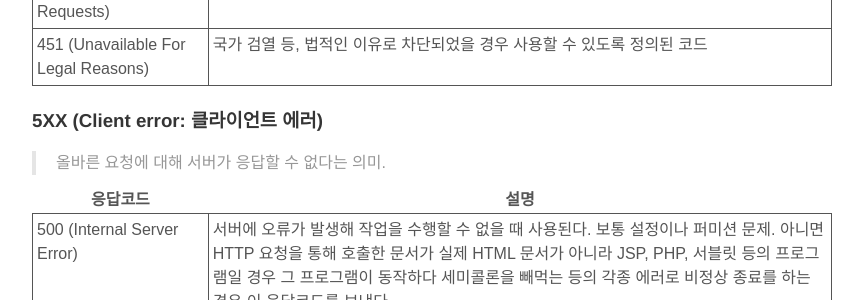
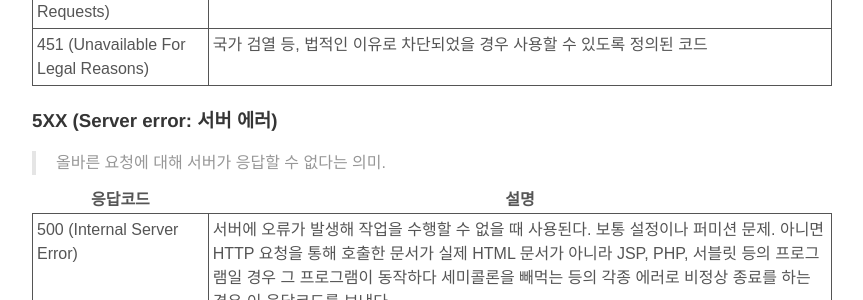
Before and after one commit to fure0/fure0.github.io, a Jekyll site: the page built from _posts/2022-01-23-http-status-code.md, in a window 1280 px wide and 900 px high, scrolled down 2398 px. Shown: the part 150-450 px from the top of the window, without its empty margins (208-1071 px from the left). Built offline with Jekyll 4.4.1, drawn with Linux system fonts in a browser that asks for light colours.

Commit message:
오타 수정

```diff
--- a/_posts/2022-01-23-http-status-code.md
+++ b/_posts/2022-01-23-http-status-code.md
@@ -82,7 +82,7 @@ author: "TY_K"
 |429 (Too Many Requests)|일정 시간 동안 너무 많은 요청을 보냈을 때 이를 거부하기 위해 사용|
 |451 (Unavailable For Legal Reasons)|국가 검열 등, 법적인 이유로 차단되었을 경우 사용할 수 있도록 정의된 코드|
 
-### 5XX (Client error: 클라이언트 에러)
+### 5XX (Server error: 서버 에러)
 
 > 올바른 요청에 대해 서버가 응답할 수 없다는 의미.
 
```
